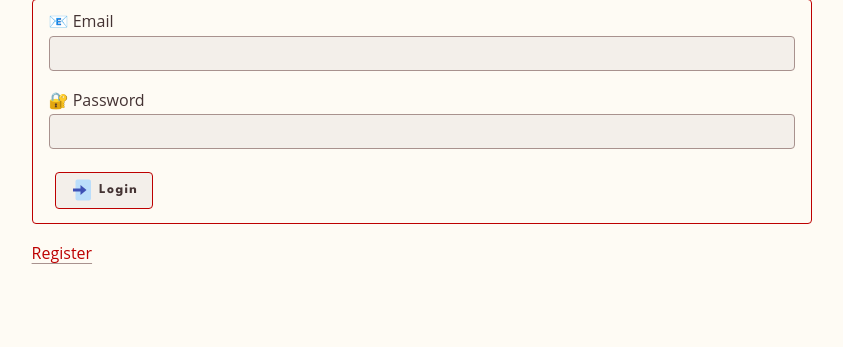
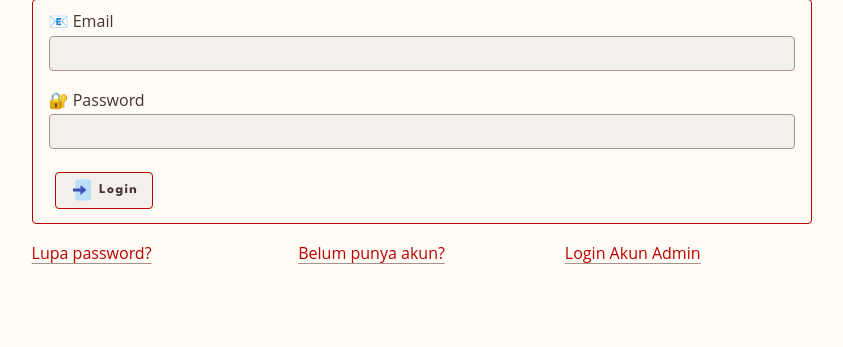
Before and after one commit to Disil/edubridge, a PHP site: page /login.php in a window 1280 px wide. Shown: the part 199-546 px from the top of the page, without its empty margins (218-1061 px from the left). Run offline with PHP 8.4, Linux system fonts and the light colour scheme.

Commit message:
new: link login admin

```diff
--- a/admin/login.php
+++ b/admin/login_admin.php
@@ -51,7 +51,7 @@ if ($_SERVER['REQUEST_METHOD'] === 'POST') {
     <h1>Login</h1>
     <p><b>Khusus Admin.</b></p>
     <p>Untuk mengakses fitur Edubridge, silahkan login terlebih dahulu.</p>
-    <form action="login.php" method="post">
+    <form action="login_admin.php" method="post">
         <fieldset>
             <label for="username">Nama Pengguna (username)</label>
             <input type="text" name="username" id="username" required autocomplete="username">
--- a/login.php
+++ b/login.php
@@ -61,7 +61,17 @@ if ($_SERVER['REQUEST_METHOD'] === 'POST') {
                 <button type="submit"><img src="/img/icon/icons8-enter-50.svg" alt="login" class="icon">Login</button>
             </fieldset>
         </form>
-        <a href="register.php">Register</a>
+        <div class="row">
+            <div class="col-4">
+                <a href="forgot_password.php">Lupa password?</a>
+            </div>
+            <div class="col-4">
+                <a href="register.php">Belum punya akun?</a>
+            </div>
+            <div class="col-4">
+                <a href="admin/login_admin.php">Login Akun Admin</a>
+            </div>
+        </div>
     </main>
     </body>
     </html>
--- a/register.php
+++ b/register.php
@@ -14,7 +14,7 @@ if ($_SERVER["REQUEST_METHOD"] == "POST") {
 
     $sql = "INSERT INTO wpcguvfn_edubridge_db.siswa (nama_siswa, email, password, tanggal_lahir, asal_sekolah, kelas, jenis_kelamin) VALUES ('$nama_siswa', '$email', '$hashed_password', '$tanggal_lahir', '$asal_sekolah', '$kelas', '$jenis_kelamin')";
     if ($conn->query($sql) === TRUE) {
-        header("Location: login.php");
+        header("Location: login_admin.php");
         echo '<div class="message success floating-message">Registration successful. Silahkan login.</div>';
     } else {
         echo "Error: " . $sql . "<br>" . $conn->error;
--- a/structure/check_conn.php
+++ b/structure/check_conn.php
@@ -4,7 +4,7 @@ session_start();
 
 if (!isset($_SESSION['email'])) {
     // user is not logged in, redirect them to the login page
-    header('Location: login.php');
+    header('Location: ../login.php');
     exit;
 }
 // Now we check if the data from the login form was submitted, isset() will check if the data exists.
@@ -14,4 +14,3 @@ if (isset($_SESSION['id_siswa'])) {
 } else {
     echo "id_siswa is not set in the session";
 }
-?>
```
